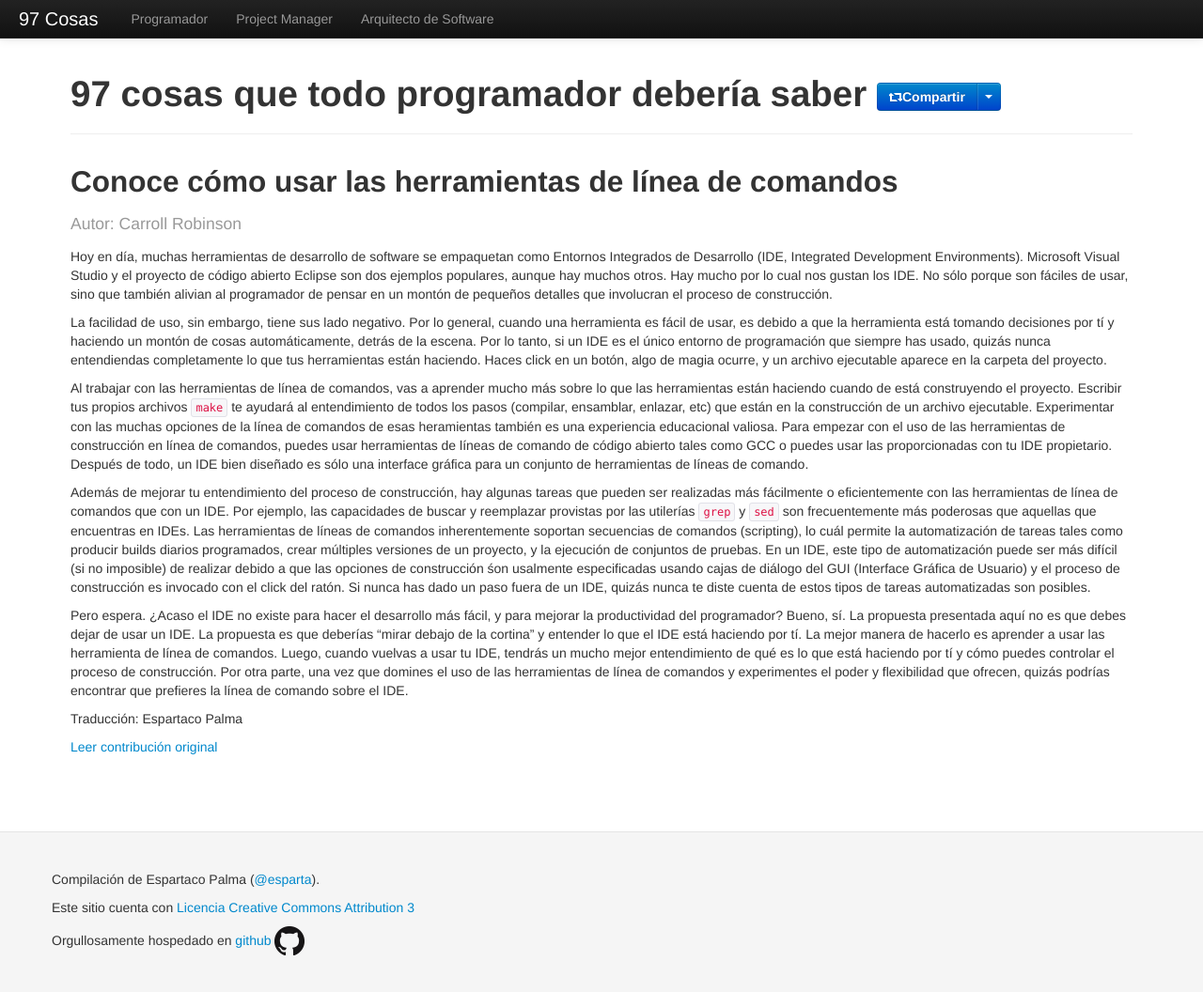
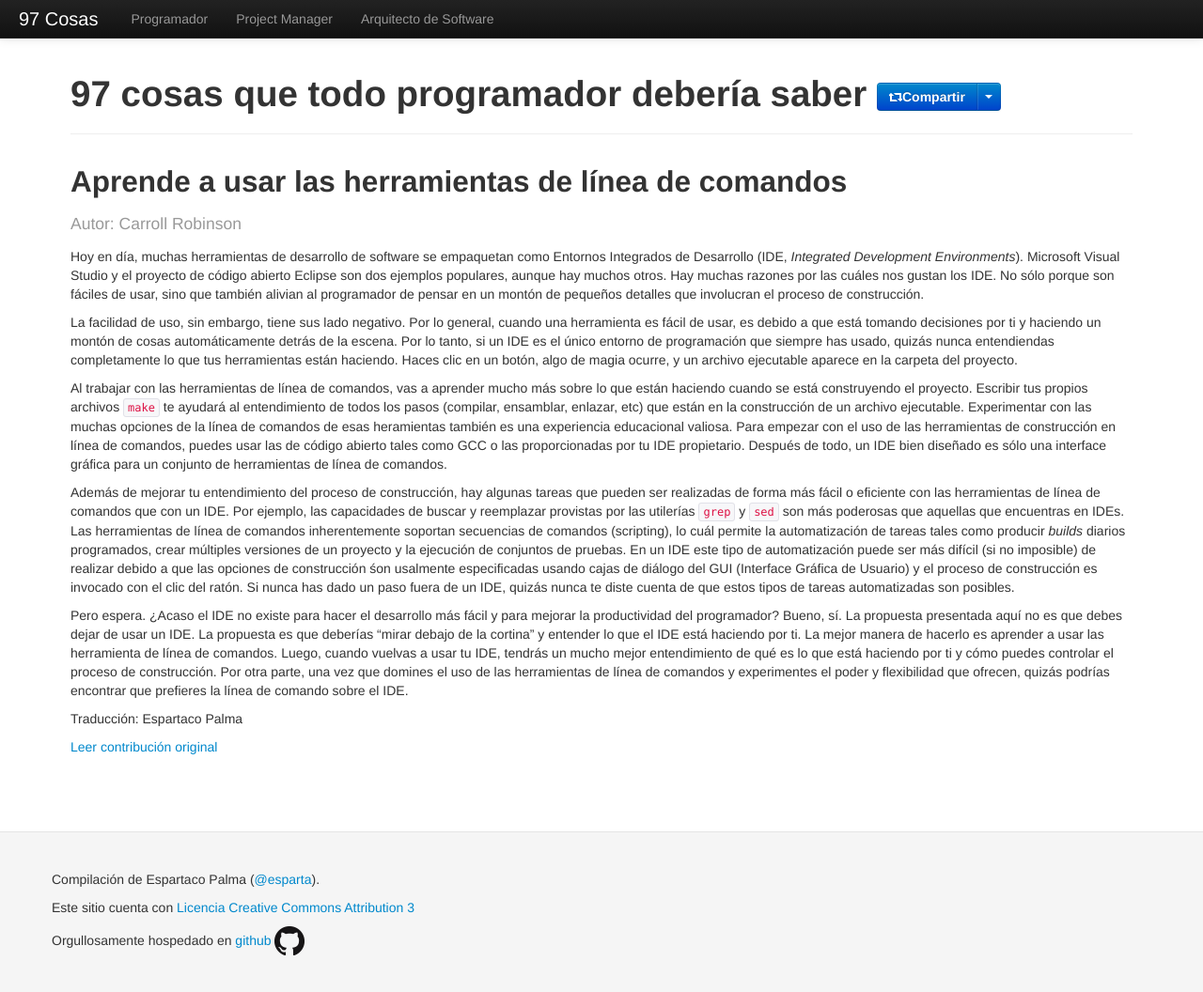
Before and after one commit to esparta/97cosas, a Jekyll site: the page built from programador/aprende-usar-linea-comando.md, in a window 1280 px wide and 1058 px high. Shown: the whole window at 94% size. Built offline with Jekyll 4.4.1, drawn with Linux system fonts in a browser that asks for light colours; comment, search, counter and statistics services are not loaded.

Commit message:
Spelling corrections on aprende-usar-linea-comando

```diff
--- a/programador/aprende-usar-linea-comando.md
+++ b/programador/aprende-usar-linea-comando.md
@@ -1,6 +1,6 @@
 ---
 layout: programador
-title: Conoce cómo usar las herramientas de línea de comandos
+title: Aprende a usar las herramientas de línea de comandos
 overview: true
 author: Carroll Robinson
 translator: Espartaco Palma
@@ -8,55 +8,57 @@
 ---
 
 Hoy en día, muchas herramientas de desarrollo de software se empaquetan como
-Entornos Integrados de Desarrollo (IDE, Integrated Development Environments).
-Microsoft Visual Studio y el proyecto de código abierto Eclipse son dos
-ejemplos populares, aunque hay muchos otros. Hay mucho por lo cual nos gustan
-los IDE. No sólo porque son fáciles de usar, sino que también alivian al
-programador de pensar en un montón de pequeños detalles que involucran el
-proceso de construcción.
+Entornos Integrados de Desarrollo (IDE, _Integrated Development
+Environments_). Microsoft Visual Studio y el proyecto de código abierto
+Eclipse son dos ejemplos populares, aunque hay muchos otros. Hay muchas
+razones por las cuáles nos gustan los IDE. No sólo porque son fáciles de
+usar, sino que también alivian al programador de pensar en un montón de
+pequeños detalles que involucran el proceso de construcción.
 
 La facilidad de uso, sin embargo, tiene sus lado negativo. Por lo general,
-cuando una herramienta es fácil de usar, es debido a que la herramienta está
-tomando decisiones por tí y haciendo un montón de cosas automáticamente, detrás
-de la escena. Por lo tanto, si un IDE es el único entorno de programación que
-siempre has usado, quizás nunca entendiendas completamente lo que tus
-herramientas están haciendo. Haces click en un botón, algo de magia ocurre, y
-un archivo ejecutable aparece en la carpeta del proyecto.
+cuando una herramienta es fácil de usar, es debido a que está tomando
+decisiones por ti y haciendo un montón de cosas automáticamente detrás
+de la escena. Por lo tanto, si un IDE es el único entorno de programación
+que siempre has usado, quizás nunca entendiendas completamente lo que tus
+herramientas están haciendo. Haces clic en un botón, algo de magia ocurre,
+y un archivo ejecutable aparece en la carpeta del proyecto.
 
-Al trabajar con las herramientas de línea de comandos, vas a aprender mucho más
-sobre lo que las herramientas están haciendo cuando de está construyendo el
-proyecto. Escribir tus propios archivos `make` te ayudará al entendimiento de
+Al trabajar con las herramientas de línea de comandos, vas a aprender mucho
+más sobre lo que están haciendo cuando se está construyendo el proyecto.
+Escribir tus propios archivos `make` te ayudará al entendimiento de
 todos los pasos (compilar, ensamblar, enlazar, etc) que están en la
-construcción de un archivo ejecutable. Experimentar con las muchas opciones de
-la línea de comandos de esas heramientas también es una experiencia educacional
-valiosa. Para empezar con el uso de las herramientas de construcción en línea
-de comandos, puedes usar herramientas de líneas de comando de código abierto
-tales como GCC o puedes usar las proporcionadas con tu IDE propietario. Después
-de todo, un IDE bien diseñado es sólo una interface gráfica para un conjunto de
-herramientas de líneas de comando.
+construcción de un archivo ejecutable. Experimentar con las muchas
+opciones de la línea de comandos de esas heramientas también es una
+experiencia educacional valiosa. Para empezar con el uso de las
+herramientas de construcción en línea de comandos, puedes usar las de
+código abierto tales como GCC o las proporcionadas por tu IDE propietario.
+Después de todo, un IDE bien diseñado es sólo una interface gráfica para
+un conjunto de herramientas de línea de comandos.
 
 Además de mejorar tu entendimiento del proceso de construcción, hay algunas
-tareas que pueden ser realizadas más fácilmente o  eficientemente con las
-herramientas de línea de comandos que con un IDE. Por ejemplo, las capacidades
-de buscar y reemplazar provistas por las utilerías `grep` y `sed` son
-frecuentemente más poderosas que aquellas que encuentras en IDEs. Las
-herramientas de líneas de comandos inherentemente soportan secuencias de
-comandos (scripting), lo cuál permite la automatización de tareas tales como
-producir builds diarios programados, crear múltiples versiones de un proyecto,
-y la ejecución de conjuntos de pruebas. En un IDE, este tipo de automatización
-puede ser más difícil (si no imposible) de realizar debido a que las opciones
-de construcción śon usalmente especificadas usando cajas de diálogo del GUI
-(Interface Gráfica de Usuario) y el proceso de construcción es invocado con el
-click del ratón. Si nunca has dado un paso fuera de un IDE, quizás nunca te
-diste cuenta de estos tipos de tareas automatizadas son posibles.
+tareas que pueden ser realizadas de forma más fácil o eficiente con las
+herramientas de línea de comandos que con un IDE. Por ejemplo, las
+capacidades de buscar y reemplazar provistas por las utilerías
+`grep` y `sed` son más poderosas que aquellas que encuentras en IDEs.
+Las herramientas de línea de comandos inherentemente soportan secuencias de
+comandos (scripting), lo cuál permite la automatización de tareas tales
+como producir _builds_ diarios programados, crear múltiples versiones de
+un proyecto y la ejecución de conjuntos de pruebas. En un IDE este tipo
+de automatización puede ser más difícil (si no imposible) de realizar
+debido a que las opciones de construcción śon usalmente especificadas
+usando cajas de diálogo del GUI (Interface Gráfica de Usuario) y el
+proceso de construcción es invocado con el clic del ratón. Si nunca has
+dado un paso fuera de un IDE, quizás nunca te diste cuenta de que estos
+tipos de tareas automatizadas son posibles.
 
-Pero espera. ¿Acaso el IDE no existe para hacer el desarrollo más fácil, y para
-mejorar la productividad del programador? Bueno, sí. La propuesta presentada
-aquí no es que debes dejar de usar un IDE. La propuesta es que deberías "mirar
-debajo de la cortina" y entender lo que el IDE está haciendo por tí. La mejor
-manera de hacerlo es aprender a usar las herramienta de línea de comandos.
-Luego, cuando vuelvas a usar tu IDE, tendrás un mucho mejor entendimiento de
-qué es lo que está haciendo por tí y cómo puedes controlar el proceso de
-construcción. Por otra parte, una vez que domines el uso de las herramientas de
-línea de comandos y experimentes el poder y flexibilidad que ofrecen, quizás
+Pero espera. ¿Acaso el IDE no existe para hacer el desarrollo más fácil
+y para mejorar la productividad del programador? Bueno, sí. La propuesta
+presentada aquí no es que debes dejar de usar un IDE. La propuesta es
+que deberías "mirar debajo de la cortina" y entender lo que el IDE está
+haciendo por ti. La mejor manera de hacerlo es aprender a usar las
+herramienta de línea de comandos. Luego, cuando vuelvas a usar tu IDE,
+tendrás un mucho mejor entendimiento de qué es lo que está haciendo por
+ti y cómo puedes controlar el proceso de construcción. Por otra parte,
+una vez que domines el uso de las herramientas de línea de comandos y
+experimentes el poder y flexibilidad que ofrecen, quizás
 podrías encontrar que prefieres la línea de comando sobre el IDE.
```
